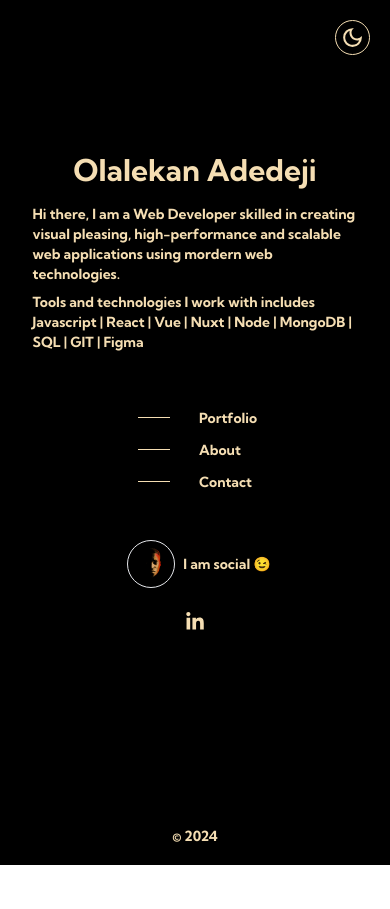
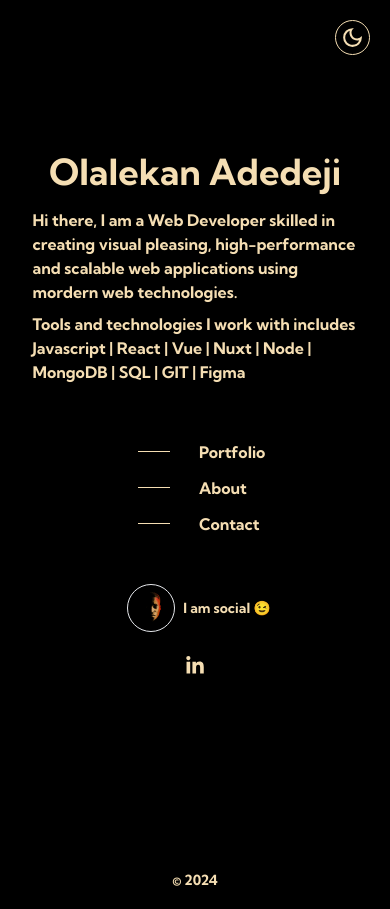
Before and after one commit to mykedee/portfolio-v1, a React (Create React App) app: page / in a window 390 px wide. Before the commit the page ends 865 px from the top, so only its background shows below. Built offline with nearby package versions, Linux system fonts and the light colour scheme; some icons are missing.

Commit message:
initial commit

```diff
--- a/src/screens/HomeScreen.js
+++ b/src/screens/HomeScreen.js
@@ -76,10 +76,10 @@ const HomeScreen = (props) => {
 
 					<div className="flex md:flex-row justify-center items-center flex-col">
 						<div className="w-5/6 md:w-4/6 mx-auto my-1 ">
-							<h1 className="font-bold text-3xl md:text-6xl text-center lg:text-8xl my-4 lg:w-full">
+							<h1 className="font-bold text-4xl md:text-6xl text-center lg:text-8xl my-4 lg:w-full">
 								Olalekan Adedeji
 							</h1>
-							<p className="text-left w-full lg:w-3/5 mx-auto md:text-center md:text-base text-sm font-light my-2">
+							<p className="text-left w-full lg:w-3/5 mx-auto md:text-center text-base font-light my-2">
 								Hi there, I am a Web Developer skilled in creating visual
 								pleasing, high-performance and scalable web applications using
 								mordern web technologies.
@@ -87,7 +87,7 @@ const HomeScreen = (props) => {
 								high-performance and scalable web applications using mordern web
 								technologies. */}
 							</p>
-							<p className="block text-left md:text-base text-sm w-full lg:w-3/5 mx-auto md:text-center font-light my-2">
+							<p className="block text-left text-base w-full lg:w-3/5 mx-auto md:text-center font-light my-2">
 								Tools and technologies I work with includes
 								<span className="font-bold"> Javascript</span> |
 								<span className="font-bold"> React</span> |
@@ -100,7 +100,7 @@ const HomeScreen = (props) => {
 								<span className="font-bold"> Figma</span>
 							</p>
 
-							<div className="w-[35%] md:w-[9%] mx-auto mt-14 md:mt-16 text-sm">
+							<div className="w-[35%] md:w-[9%] mx-auto mt-14 md:mt-16 text-base">
 								<div
 									className="grid gap-2 md:gap-6 grid-cols-2 my-3 cursor-pointer"
 									onClick={handleProfile}
```
